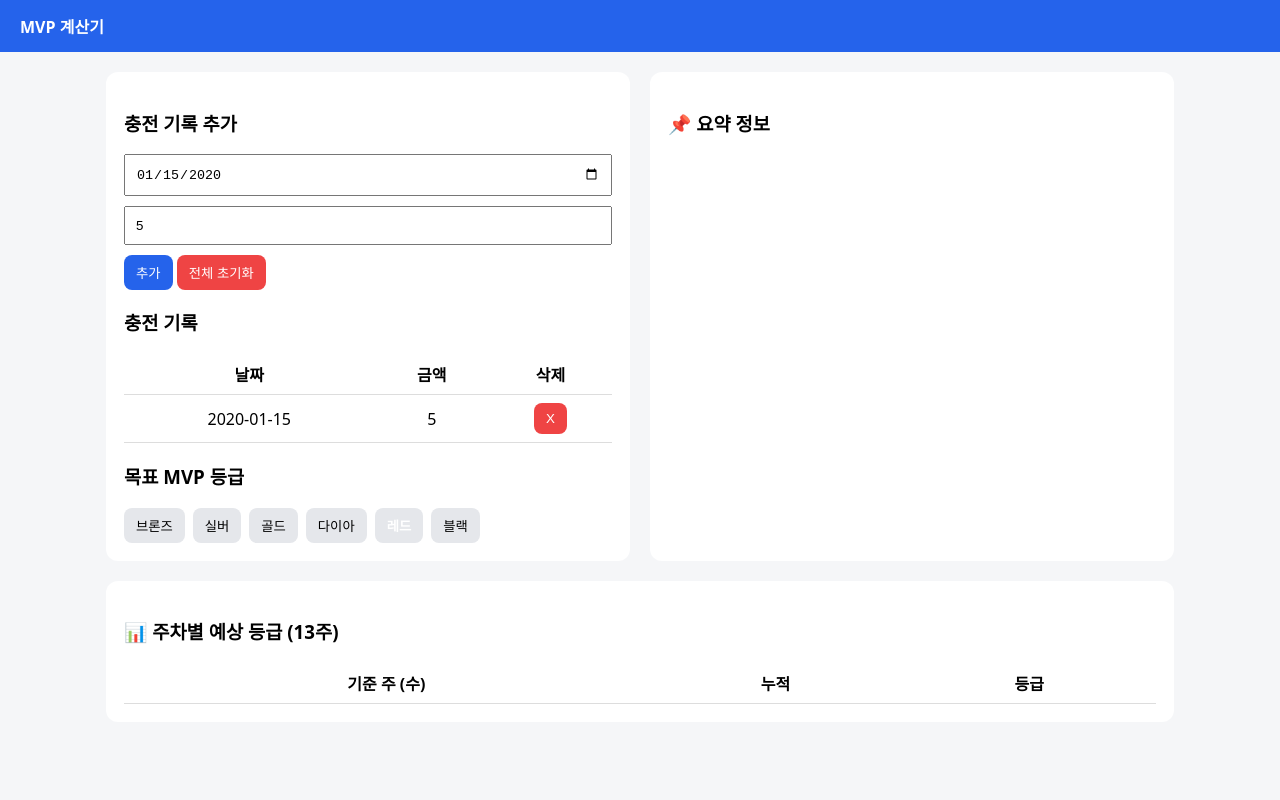
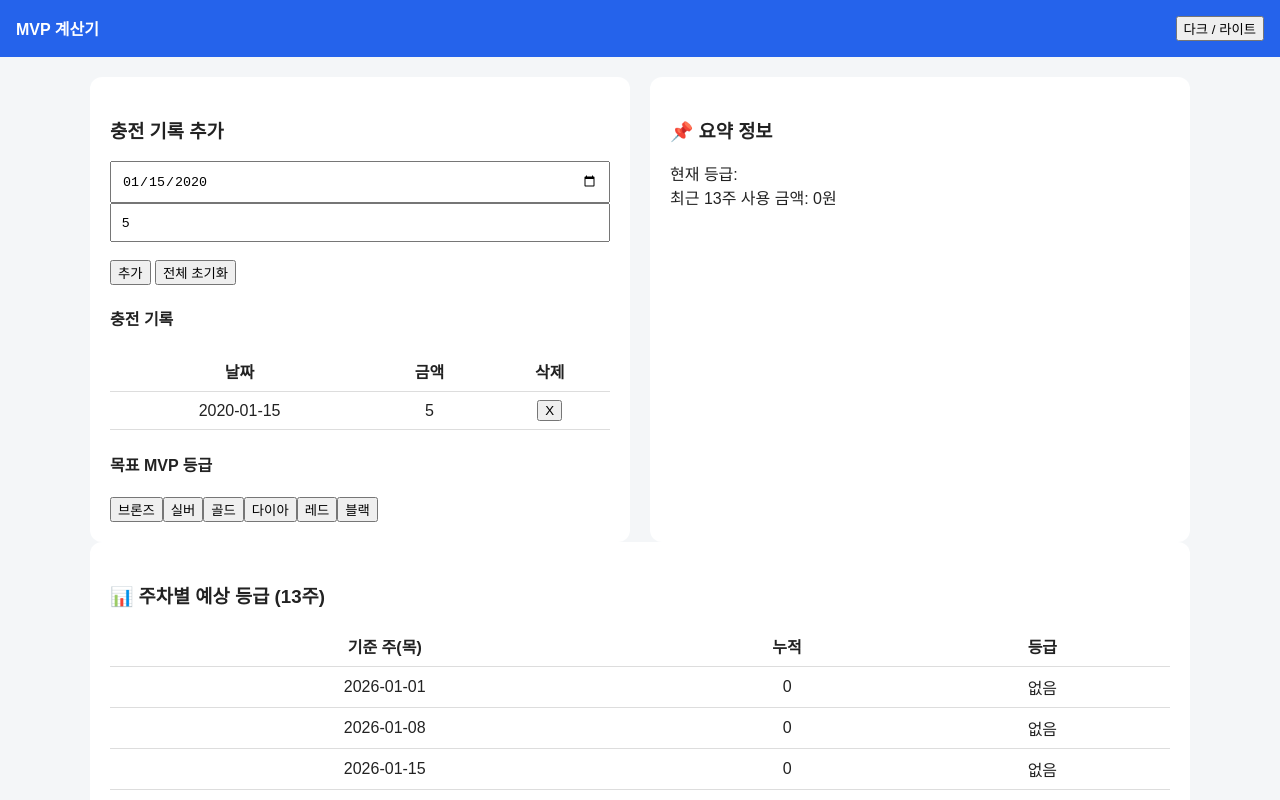
Before and after one commit to domlol/maple-mvp, a plain HTML site: page index.html in a window 1280 px wide. Both pictures are taken after typing "2020-01-15", "5" into the empty fields and a click on the button "추가". Shown: the top 800 px of the page. Drawn offline with Linux system fonts and the light colour scheme.

Commit message:
Update index.html

```diff
--- a/index.html
+++ b/index.html
@@ -5,205 +5,237 @@
 <title>MVP 계산기</title>
 
 <style>
-*{box-sizing:border-box}
-body{
-  margin:0;
-  font-family:system-ui;
-  background:#f5f6f8;
+:root {
+  --bg: #f4f6f8;
+  --card: #fff;
+  --text: #222;
 }
-header{
-  background:#2563eb;
-  color:white;
-  padding:14px 20px;
+body.dark {
+  --bg: #1e1f22;
+  --card: #2b2d31;
+  --text: #e6e6e6;
+}
+body {
+  margin: 0;
+  background: var(--bg);
+  color: var(--text);
+  font-family: Pretendard, sans-serif;
+}
+header {
+  background: #2563eb;
+  color: #fff;
+  padding: 16px;
   display:flex;
   justify-content:space-between;
 }
-main{max-width:1100px;margin:20px auto;padding:0 16px}
-.grid{display:grid;grid-template-columns:1fr 1fr;gap:20px}
-.card{
-  background:white;
-  border-radius:12px;
-  padding:18px;
+button { cursor:pointer; }
+.container {
+  max-width: 1100px;
+  margin: 20px auto;
 }
-input{
-  width:100%;
-  padding:10px;
-  margin-bottom:10px;
+.grid {
+  display: grid;
+  grid-template-columns: 1fr 1fr;
+  gap: 20px;
 }
-button{
-  border:none;
-  padding:8px 12px;
-  border-radius:8px;
-  cursor:pointer;
+.card {
+  background: var(--card);
+  border-radius: 12px;
+  padding: 20px;
 }
-.primary{background:#2563eb;color:white}
-.danger{background:#ef4444;color:white}
-
-table{width:100%;border-collapse:collapse}
-th,td{border-bottom:1px solid #ddd;padding:8px;text-align:center}
-
-.mvp-buttons{display:flex;gap:8px;flex-wrap:wrap}
-.mvp-buttons button{background:#e5e7eb}
-.mvp-buttons button.active{color:white;font-weight:700}
-
-.badge{
-  padding:3px 8px;
-  border-radius:999px;
-  color:white;
-  font-size:12px;
+input {
+  width: 100%;
+  padding: 10px;
+  box-sizing: border-box;
 }
-.bronze{background:#92400e}
-.silver{background:#64748b}
-.gold{background:#ca8a04}
-.diamond{background:#0ea5e9}
-.red{background:#ef4444}
-.black{background:#111}
-
-.summary-box{
-  background:#f1f5f9;
-  padding:10px;
-  border-radius:8px;
-  margin-top:10px;
+.badge {
+  padding: 4px 10px;
+  border-radius: 999px;
+  font-weight: 600;
+  color: #fff;
 }
-
-.full{grid-column:1/-1}
+.table {
+  width: 100%;
+  border-collapse: collapse;
+}
+.table th, .table td {
+  padding: 8px;
+  border-bottom: 1px solid #ddd;
+  text-align: center;
+}
+.muted {
+  opacity: .7;
+}
+.goal-box {
+  margin-top: 12px;
+  padding: 12px;
+  border-radius: 10px;
+  background: rgba(0,0,0,.05);
+}
 </style>
 </head>
 
 <body>
 <header>
   <strong>MVP 계산기</strong>
+  <button onclick="toggleTheme()">다크 / 라이트</button>
 </header>
 
-<main>
+<div class="container">
+
 <div class="grid">
-
   <div class="card">
     <h3>충전 기록 추가</h3>
-<input type="date" id="date">
-<input type="number" id="amount" placeholder="금액">
-<button class="primary" onclick="add()">추가</button>
-<button class="danger" onclick="reset()">전체 초기화</button>
+    <input type="date" id="date" />
+    <input type="number" id="amount" placeholder="금액" />
+    <br><br>
+    <button onclick="add()">추가</button>
+    <button onclick="clearAll()">전체 초기화</button>
 
-<h3>충전 기록</h3>
-<table>
+    <h4>충전 기록</h4>
+    <table class="table">
       <thead><tr><th>날짜</th><th>금액</th><th>삭제</th></tr></thead>
-<tbody id="list"></tbody>
+      <tbody id="log"></tbody>
     </table>
 
-<h3>목표 MVP 등급</h3>
-<div class="mvp-buttons" id="targets"></div>
+    <h4>목표 MVP 등급</h4>
+    <div id="targets"></div>
   </div>
 
   <div class="card">
     <h3>📌 요약 정보</h3>
     <div id="summary"></div>
   </div>
+</div>
 
-<div class="card full">
+<div class="card">
   <h3>📊 주차별 예상 등급 (13주)</h3>
-<table>
-<thead><tr><th>기준 주 (수)</th><th>누적</th><th>등급</th></tr></thead>
-<tbody id="sim"></tbody>
+  <table class="table">
+    <thead><tr><th>기준 주(목)</th><th>누적</th><th>등급</th></tr></thead>
+    <tbody id="weeks"></tbody>
   </table>
 </div>
 
 </div>
-</main>
 
 <script>
-const MVP={
-  브론즈:150000,
-  실버:300000,
-  골드:600000,
-  다이아:900000,
-  레드:1500000,
-  블랙:3000000
-};
-const cls={
-  브론즈:'bronze',실버:'silver',골드:'gold',
-  다이아:'diamond',레드:'red',블랙:'black'
-};
+const MVP_LEVELS = [
+  { name:"브론즈", min:150000, color:"#cd7f32" },
+  { name:"실버", min:300000, color:"#c0c0c0" },
+  { name:"골드", min:600000, color:"#ffd700" },
+  { name:"다이아", min:900000, color:"#00cfff" },
+  { name:"레드", min:1500000, color:"#ff4d4f" },
+  { name:"블랙", min:3000000, color:"#111" },
+];
 
-let charges=[];
-let target='레드';
+let records = [];
+let target = null;
+
+function getThursday(d){
+  const date = new Date(d);
+  const day = date.getDay();
+  const diff = (day<=4?4-day:11-day);
+  date.setDate(date.getDate()+diff);
+  date.setHours(0,0,0,0);
+  return date;
+}
+function getGrade(sum){
+  return [...MVP_LEVELS].reverse().find(l=>sum>=l.min);
+}
 
 function add(){
-  const d=date.value,a=+amount.value;
-  if(!d||!a)return;
-  charges.push({date:new Date(d),amount:a});
-  update();
-}
-function reset(){charges=[];update();}
-function del(i){charges.splice(i,1);update();}
-
-function last13WeeksSum(base){
-  const start=new Date(base);
-  start.setDate(start.getDate()-91);
-  return charges.filter(c=>c.date>=start&&c.date<=base)
-    .reduce((s,c)=>s+c.amount,0);
+  const d = date.value;
+  const a = +amount.value;
+  if(!d||!a) return;
+  records.push({d,a});
+  render();
 }
 
-function grade(sum){
-  return Object.entries(MVP).reverse().find(([k,v])=>sum>=v)[0];
+function remove(i){
+  records.splice(i,1);
+  render();
 }
 
-function badge(g){
-  return `<span class="badge ${cls[g]}">${g}</span>`;
+function clearAll(){
+  records=[];
+  render();
 }
 
-function wednesday(date){
-  const d=new Date(date);
-  d.setDate(d.getDate()+(3-d.getDay()+7)%7);
-  return d;
+function render(){
+  const log = document.getElementById("log");
+  log.innerHTML="";
+  records.forEach((r,i)=>{
+    log.innerHTML+=`
+    <tr>
+      <td>${r.d}</td>
+      <td>${r.a.toLocaleString()}</td>
+      <td><button onclick="remove(${i})">X</button></td>
+    </tr>`;
+  });
+
+  const ths = records.map(r=>({t:getThursday(r.d),a:r.a}));
+  const now = new Date();
+  const base = getThursday(now);
+  let sum=0;
+  ths.forEach(r=>{
+    const diff=(base-r.t)/(1000*60*60*24*7);
+    if(diff>=0&&diff<13) sum+=r.a;
+  });
+
+  const cur = getGrade(sum);
+  let html=`현재 등급: <span class="badge" style="background:${cur?.color}">${cur?.name||"없음"}</span><br>
+  최근 13주 사용 금액: ${sum.toLocaleString()}원`;
+
+  if(target){
+    if(sum>=target.min){
+      const end = new Date(base);
+      end.setDate(end.getDate()+13*7-1);
+      html+=`
+      <div class="goal-box">
+      🎯 목표 등급: <span class="badge" style="background:${target.color}">${target.name}</span><br>
+      ✅ 목표 달성<br>
+      ⏰ ${end.toISOString().slice(0,10)} 까지 유지
+      </div>`;
+    } else {
+      html+=`
+      <div class="goal-box">
+      🎯 목표 등급: <span class="badge" style="background:${target.color}">${target.name}</span><br>
+      ❌ ${(target.min-sum).toLocaleString()}원 추가 필요
+      </div>`;
     }
-
-function update(){
-  list.innerHTML=charges.map((c,i)=>`
-  <tr>
-    <td>${c.date.toISOString().slice(0,10)}</td>
-    <td>${c.amount.toLocaleString()}</td>
-    <td><button class="danger" onclick="del(${i})">X</button></td>
-  </tr>`).join('');
-
-  const today=new Date();
-  const thisWed=wednesday(today);
-  const sum=last13WeeksSum(thisWed);
-  const cur=grade(sum);
-
-  let html=`현재 등급: ${badge(cur)}<br>
-  최근 13주 사용액: ${sum.toLocaleString()}원
-  <div class="summary-box">
-  🎯 목표 등급: ${badge(target)}<br>`;
-
-  if(sum>=MVP[target]){
-    html+=`✅ 목표 달성<br>📅 ${thisWed.toISOString().slice(0,10)} 까지 유지`;
-  }else{
-    html+=`❌ ${(MVP[target]-sum).toLocaleString()}원 추가 필요`;
   }
-  html+='</div>';
   summary.innerHTML=html;
 
-  sim.innerHTML='';
+  weeks.innerHTML="";
   for(let i=0;i<13;i++){
-    const w=new Date(thisWed);
-    w.setDate(w.getDate()+7*i);
-    const s=last13WeeksSum(w);
-    sim.innerHTML+=`
+    const w=new Date(base);
+    w.setDate(w.getDate()+i*7);
+    let s=0;
+    ths.forEach(r=>{
+      const diff=(w-r.t)/(1000*60*60*24*7);
+      if(diff>=0&&diff<13) s+=r.a;
+    });
+    const g=getGrade(s);
+    weeks.innerHTML+=`
     <tr>
       <td>${w.toISOString().slice(0,10)}</td>
       <td>${s.toLocaleString()}</td>
-      <td>${grade(s)}</td>
+      <td>${g?.name||"없음"}</td>
     </tr>`;
   }
 }
 
-targets.innerHTML=Object.keys(MVP).map(k=>
-  `<button class="${cls[k]} ${k===target?'active':''}"
-   onclick="target='${k}';update()">${k}</button>`
-).join('');
+function toggleTheme(){
+  document.body.classList.toggle("dark");
+}
 
-update();
+const targets=document.getElementById("targets");
+MVP_LEVELS.forEach(l=>{
+  const b=document.createElement("button");
+  b.innerText=l.name;
+  b.onclick=()=>{target=l;render();};
+  targets.appendChild(b);
+});
 </script>
 </body>
 </html>
```
Lines whose indentation alone changed are shown as unchanged.
